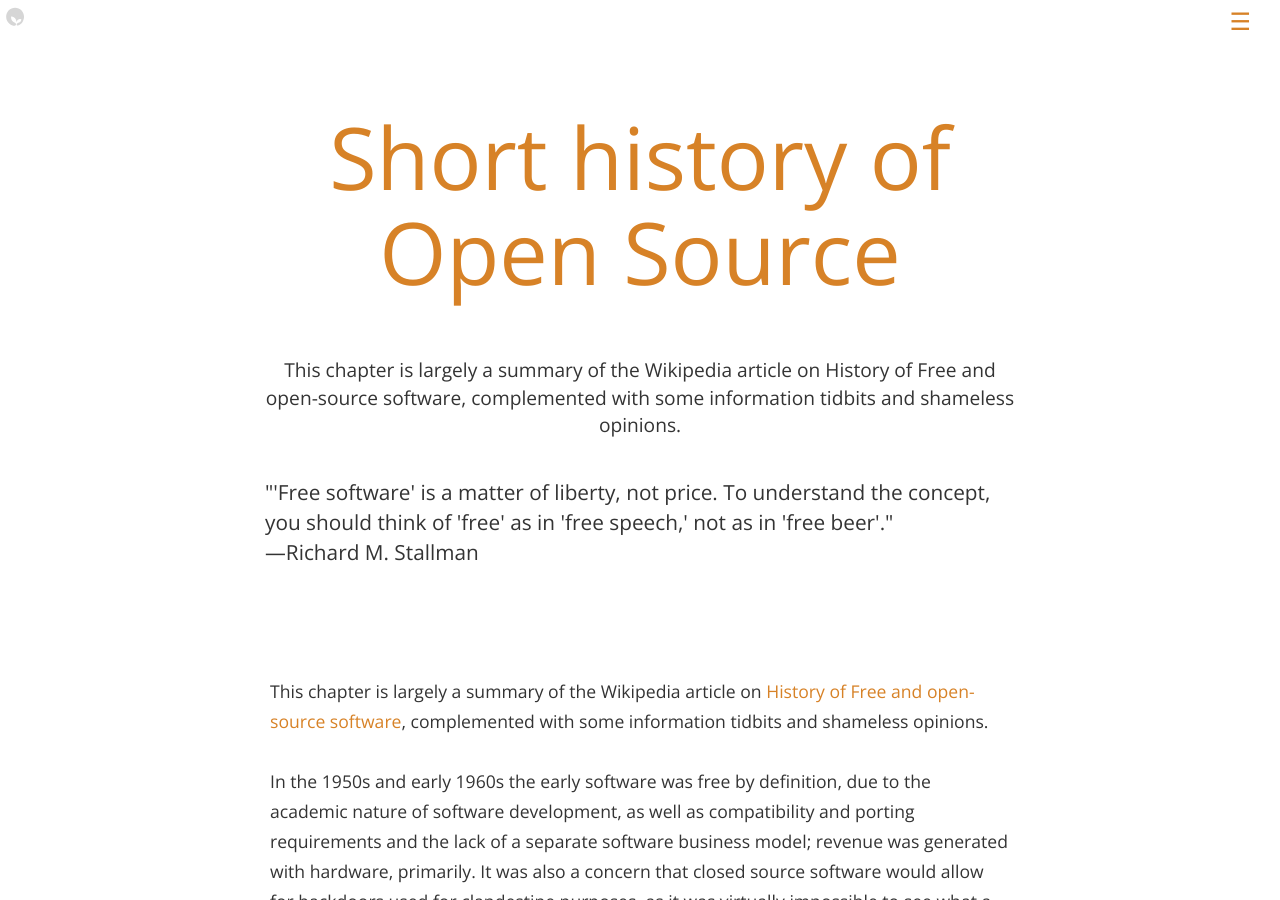
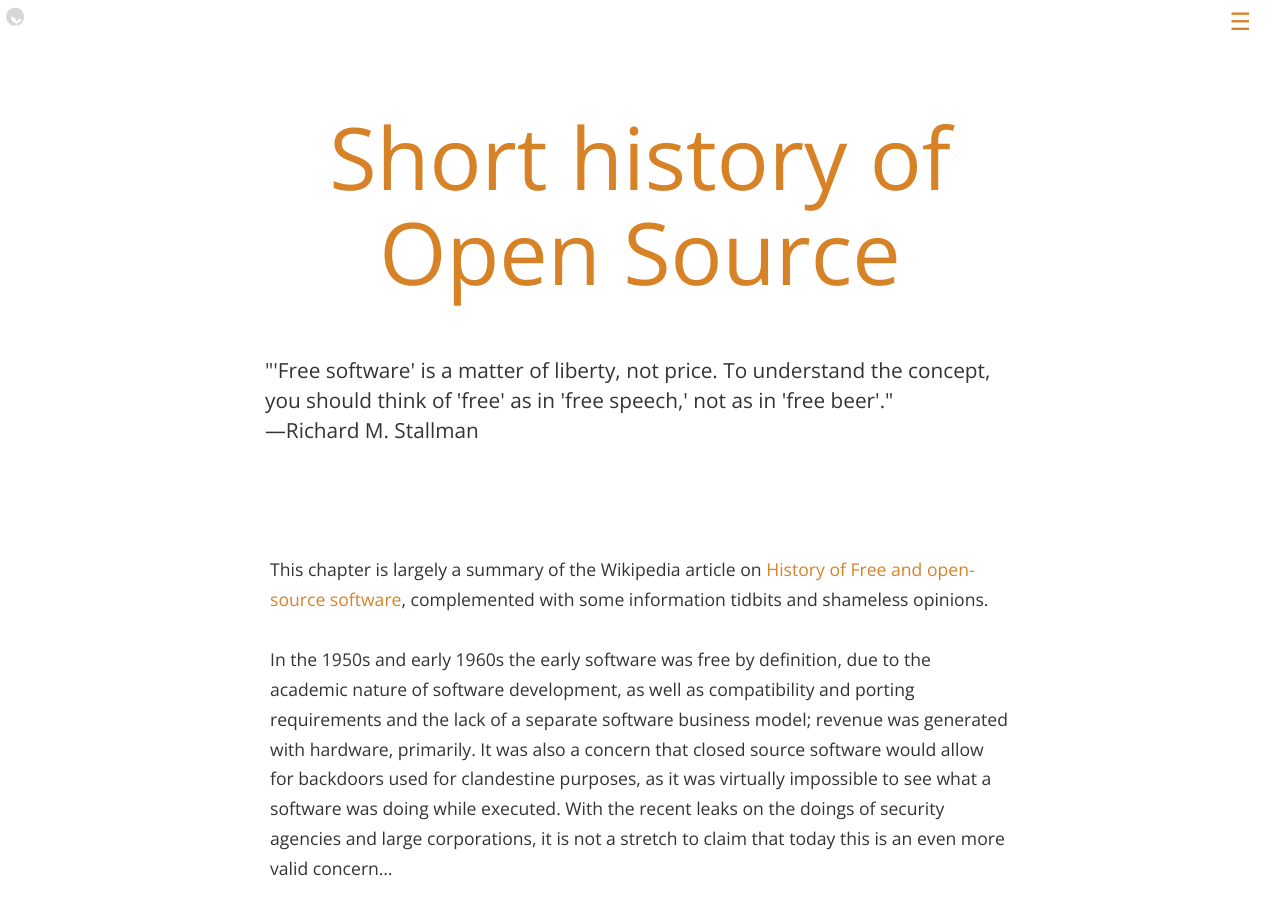
Before and after one commit to futurice/spiceprogram, a Jekyll site: the page built from history/index.html, in a window 1280 px wide and 900 px high. Built offline with Jekyll 4.4.1, drawn with Linux system fonts in a browser that asks for light colours; nearby versions of some CDN libraries.

Commit message:
Update index.html
Removed unnecessary ingress text

```diff
--- a/history/index.html
+++ b/history/index.html
@@ -7,7 +7,6 @@ title: Spice Program - Short History of Open Source
     <div class="row">
         <div class="col-md-8 col-md-offset-2 top-level">
             <h1>Short history of Open Source</h1>
-            <div class="beef">This chapter is largely a summary of the Wikipedia article on History of Free and open-source software, complemented with some information tidbits and shameless opinions.</div>
         </div>
     </div>
 </div>
```
